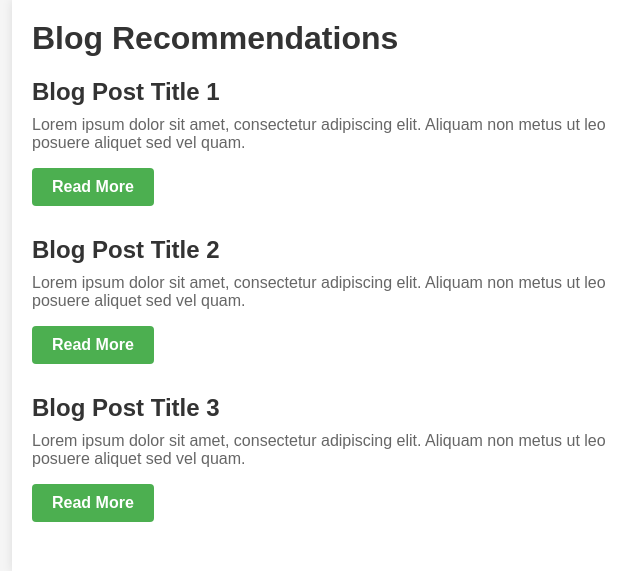
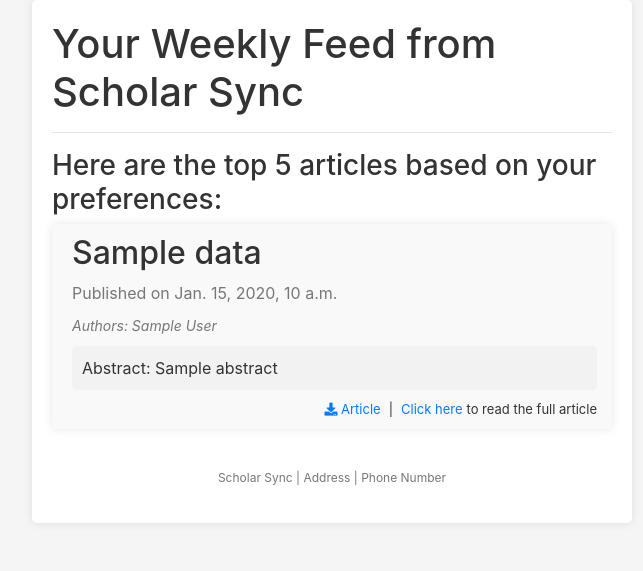
Before and after one commit to Hack-Shark/ScholarSync, a Django app: template master/backend/base/templates/email.html in a window 1280 px wide. Shown: the top 571 px of the page, without its empty margins (308-951 px from the left). Run offline with Django 4.2, Linux system fonts and the light colour scheme; the template is opened without the code that fills it: most values are stand-ins (such as "Sample title", 1, 10 or a date in 2020); parts of the project's set-up code (start-up, migrations or seed data) failed here and were passed over; some libraries are stand-ins or nearby versions.

Commit message:
Sending Emails on interests

```diff
--- a/master/backend/base/templates/email.html
+++ b/master/backend/base/templates/email.html
@@ -1,77 +1,121 @@
 <!DOCTYPE html>
-<html>
+<html lang="en">
+
 <head>
   <meta charset="UTF-8">
-  <title>Blog Recommendations</title>
+  <meta name="viewport" content="width=device-width, initial-scale=1.0">
+  <link rel="stylesheet" href="https://stackpath.bootstrapcdn.com/bootstrap/4.5.2/css/bootstrap.min.css">
+  <link rel="stylesheet" href="https://cdnjs.cloudflare.com/ajax/libs/font-awesome/5.15.4/css/all.min.css">
+  <title>Your Weekly Feed</title>
   <style>
     body {
-      font-family: Arial, sans-serif;
       background-color: #f5f5f5;
-      margin: 0;
-      padding: 0;
+      color: #333;
     }
 
     .container {
       max-width: 600px;
       margin: 0 auto;
       padding: 20px;
-      background-color: #ffffff;
+      background-color: #fff;
+      border-radius: 5px;
       box-shadow: 0 0 10px rgba(0, 0, 0, 0.1);
     }
 
     h1 {
-      color: #333333;
-      margin-top: 0;
+      color: #333;
     }
 
-    .blog-item {
-      margin-bottom: 30px;
+    .article {
+      position: relative;
+      background-color: #f9f9f9;
+      padding: 10px 15px 10px 20px;
+      border-radius: 5px;
+      box-shadow: 0 0 10px rgba(0, 0, 0, 0.1);
+      margin-bottom: 10px;
+      perspective: 800px;
+      display: flex;
+      align-items: center;
     }
 
-    .blog-item h2 {
-      color: #333333;
-      font-size: 24px;
-      margin: 0;
+    .article-info {
+      flex: 1;
+    }
+
+    .time-Authors {
+      display: grid;
+      grid-template-rows: auto 1fr auto;
+      gap: 10px;
+      align-items: center;
+    }
+
+    .time {
+      color: #777;
+    }
+
+    .Authors {
+      color: #777;
+      font-style: italic;
+      font-size: 14px;
+    }
+
+    .abstract {
+      background-color: #f2f2f2;
+      padding: 10px 10px 10px 10px;
+      border-radius: 5px;
+      color: #333;
       margin-bottom: 10px;
     }
 
-    .blog-item p {
-      color: #666666;
-      margin-top: 0;
+    .buttons {
+      display: flex;
+      align-items: center;
+      justify-content:end;
+      margin-top: 10px;
     }
 
-    .button {
-      display: inline-block;
-      background-color: #4caf50;
-      color: #ffffff;
-      padding: 10px 20px;
-      text-decoration: none;
-      border-radius: 4px;
-      font-weight: bold;
+    .footer {
+      margin-top: 40px;
+      text-align: center;
+      color: #777;
+      font-size: 12px;
     }
   </style>
 </head>
+
 <body>
   <div class="container">
-    <h1>Blog Recommendations</h1>
+    <h1>Your Weekly Feed from Scholar Sync</h1>
+    <hr>
+    <h3>Here are the top 5 articles based on your preferences:</h3>
 
-    <div class="blog-item">
-      <h2>Blog Post Title 1</h2>
-      <p>Lorem ipsum dolor sit amet, consectetur adipiscing elit. Aliquam non metus ut leo posuere aliquet sed vel quam.</p>
-      <a href="https://example.com/blog-post-1" class="button">Read More</a>
+    {% for data in link_data %}
+    <div class="article">
+      <div class="article-info">
+        <h2>{{ data.title }}</h2>
+        <div class="time-Authors">
+          <div class="time">Published on {{ data.published_date }}</div>
+          <div class="Authors">Authors:
+            {% for author in data.authors %}
+            {% if not forloop.first %}, {% endif %}{{ author }}
+            {% endfor %}
+          </div>
+        </div>
+        <div class="abstract">Abstract: {{ data.abstract|truncatechars:100 }}</div>
+        <div class="buttons" style="font-size: small;">
+          <a href="{{ data.download_link }}" class="article-link"><i
+              class="fas fa-download"></i> Article</a>
+          <span class="mx-2">|</span>
+          <a href="{{ data.url }}">Click here </a> <span class="ml-1">to read the full article</span>
+        </div>
+      </div>
     </div>
+    {% endfor %}
 
-    <div class="blog-item">
-      <h2>Blog Post Title 2</h2>
-      <p>Lorem ipsum dolor sit amet, consectetur adipiscing elit. Aliquam non metus ut leo posuere aliquet sed vel quam.</p>
-      <a href="https://example.com/blog-post-2" class="button">Read More</a>
-    </div>
-
-    <div class="blog-item">
-      <h2>Blog Post Title 3</h2>
-      <p>Lorem ipsum dolor sit amet, consectetur adipiscing elit. Aliquam non metus ut leo posuere aliquet sed vel quam.</p>
-      <a href="https://example.com/blog-post-3" class="button">Read More</a>
+    <div class="footer">
+      <p>Scholar Sync | Address | Phone Number</p>
     </div>
   </div>
 </body>
+
 </html>
```
Also changed, not shown: master/backend/base/utils.py (+62 -3 lines), master/backend/users/scheduler.py (+52 -18 lines).
